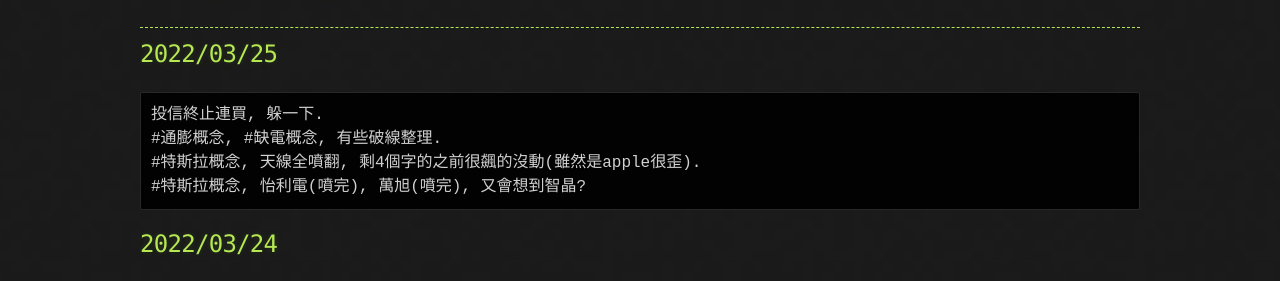
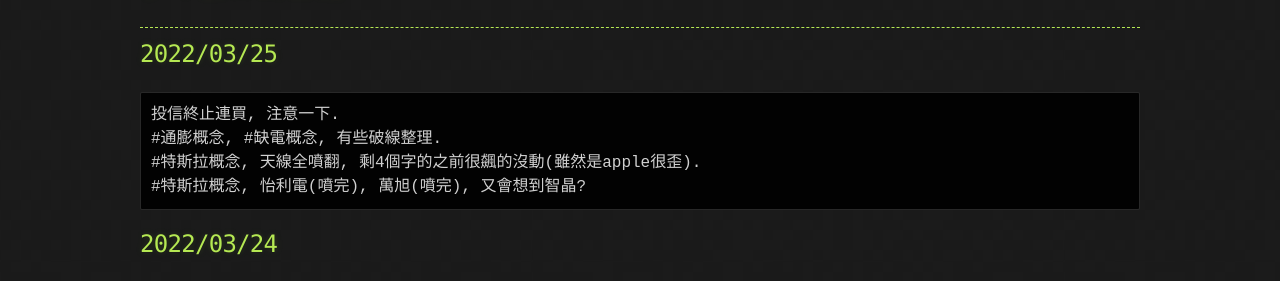
Before and after one commit to lepg5487/Stock_God, a Jekyll site: the page built from index.md, in a window 1280 px wide and 900 px high. Shown: the part 271-552 px from the top of the window. Built offline with Jekyll 4.4.1, drawn with Linux system fonts in a browser that asks for light colours; our own code applies the rules of GitHub Pages for plain Markdown files.

Commit message:
Update index.md

````diff
--- a/index.md
+++ b/index.md
@@ -8,7 +8,7 @@ layout: testlayouts
 
 ## 2022/03/25
 ```
-投信終止連買, 躲一下.
+投信終止連買, 注意一下.
 #通膨概念, #缺電概念, 有些破線整理.
 #特斯拉概念, 天線全噴翻, 剩4個字的之前很飆的沒動(雖然是apple很歪).
 #特斯拉概念, 怡利電(噴完), 萬旭(噴完), 又會想到智晶?
````
